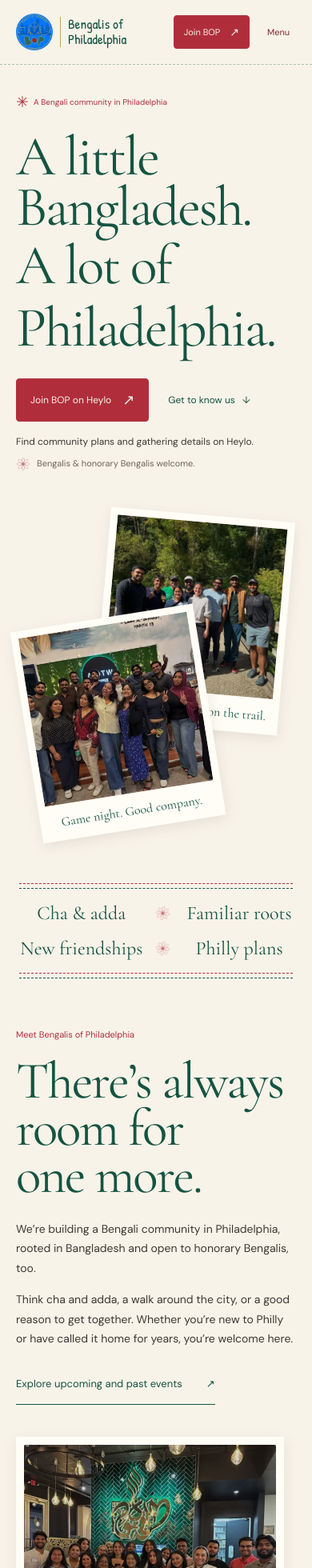
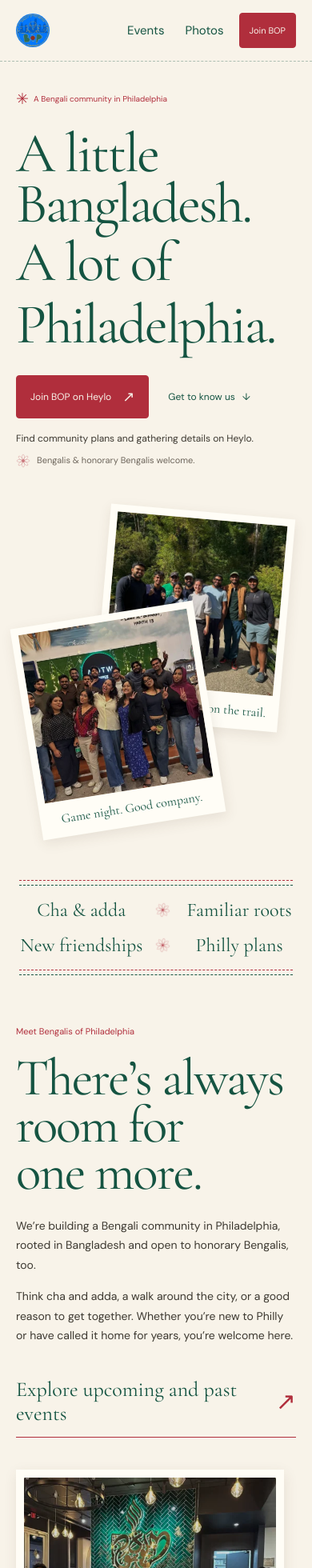
Before and after one commit to wasifsarwar/bengalisofphiladelphia, a React (Vite) app: page / in a window 390 px wide. Shown: the top 1960 px of the page at 80% size. Built offline with nearby package versions, Linux system fonts and the light colour scheme.

Commit message:
fix mobile menu thing

```diff
--- a/src/App.tsx
+++ b/src/App.tsx
@@ -14,7 +14,6 @@ import { Wordmark } from "./components/Wordmark";
 
 export function App() {
   const [photoIndex, setPhotoIndex] = useState<number | null>(null);
-  const [menuOpen, setMenuOpen] = useState(false);
   const base = import.meta.env.BASE_URL;
   const page = pageFromPath(location.pathname, base);
   const header = useRef<HTMLElement>(null);
@@ -55,23 +54,18 @@ export function App() {
     }
     return () => { cancelled = true; };
   }, [page]);
-  const menuButton = useRef<HTMLButtonElement>(null);
   const main = useRef<HTMLElement>(null);
   useScrollReveal(main);
-  const closeMenu = () => setMenuOpen(false);
   return (
     <>
       <a className="skip-link" href="#main" onClick={() => main.current?.focus()}>Skip to content</a>
-      <header ref={header} className="header" onKeyDown={(event) => {
-        if (event.key === "Escape" && menuOpen) { setMenuOpen(false); menuButton.current?.focus(); }
-      }}>
+      <header ref={header} className="header">
         <div className="wrap header-inner">
-          <a className="brand" href={base} aria-label="Bengalis of Philadelphia home" onClick={closeMenu}><Wordmark /></a>
-          <button className="menu-button" ref={menuButton} aria-expanded={menuOpen} aria-controls="navigation" onClick={() => setMenuOpen(!menuOpen)}>{menuOpen ? "Close" : "Menu"}</button>
-          <nav id="navigation" className={menuOpen ? "navigation open" : "navigation"} aria-label="Main navigation">
-            <a href={base} aria-current={page === "home" ? "page" : undefined} onClick={closeMenu}>Home</a>
-            <a href={`${base}events/`} aria-current={page === "events" ? "page" : undefined} onClick={closeMenu}>Events</a>
-            <a href={`${base}photos/`} aria-current={page === "photos" ? "page" : undefined} onClick={closeMenu}>Photos</a>
+          <a className="brand" href={base} aria-label="Bengalis of Philadelphia home"><Wordmark /></a>
+          <nav id="navigation" className="navigation" aria-label="Main navigation">
+            <a href={base} aria-current={page === "home" ? "page" : undefined}>Home</a>
+            <a href={`${base}events/`} aria-current={page === "events" ? "page" : undefined}>Events</a>
+            <a href={`${base}photos/`} aria-current={page === "photos" ? "page" : undefined}>Photos</a>
           </nav>
           <a className="button header-join" href={links.heylo} aria-label="Join BOP on Heylo">Join BOP <span aria-hidden="true">↗</span></a>
         </div>
@@ -101,7 +95,7 @@ export function App() {
             <h2 id="story-heading">There’s always<br />room for<br /><em>one more.</em></h2>
             <p>We’re building a Bengali community in Philadelphia, rooted in Bangladesh and open to honorary Bengalis, too.</p>
             <p>Think cha and adda, a walk around the city, or a good reason to get together. Whether you’re new to Philly or have called it home for years, you’re welcome here.</p>
-            <a className="text-link" href={`${base}events/`}>Explore upcoming and past events <span aria-hidden="true">↗</span></a>
+            <a className="text-link events-link" href={`${base}events/`}>Explore upcoming and past events <span aria-hidden="true">↗</span></a>
           </div>
         </section>
 
--- a/src/style.css
+++ b/src/style.css
@@ -897,3 +897,27 @@ em { font-weight: 500; }
 .home-destinations .home-album-link { margin-top: 0; }
 .page-events .events { padding-bottom: 40px; }
 .event-host-link { padding-bottom: 64px; }
+
+/* Mobile destinations stay beside the brand, never behind a menu. */
+@media (max-width: 850px) {
+  .header-inner { flex-wrap: nowrap; gap: 20px; }
+  .navigation { display: flex; flex-direction: row; position: static; order: 0; width: auto; margin-left: auto; padding: 0; border: 0; gap: 20px; font-size: 15px; }
+  .navigation a { min-height: 44px; display: inline-flex; align-items: center; padding-block: 12px; }
+  .header-join { margin-left: 0; }
+}
+@media (max-width: 600px) {
+  .header-inner { min-height: 76px; gap: 14px; }
+  .header .wordmark-name { display: none; }
+  .header .brand-logo { width: 42px; height: 42px; }
+  .navigation { gap: 16px; font-size: 15px; }
+  .navigation a:first-child { display: none; }
+  .header-join { padding-inline: 12px; min-height: 44px; }
+  .header-join > span { display: none; }
+}
+.story .events-link { display: flex; justify-content: space-between; align-items: center; gap: 20px; max-width: 420px; padding-block: 14px; font-family: var(--serif); font-size: clamp(26px, 2.5vw, 34px); font-weight: 600; line-height: 1.15; border-color: var(--red); }
+.events-link > span { color: var(--red); font-family: "DM Sans", sans-serif; font-size: 30px; flex-shrink: 0; }
+@media (prefers-reduced-motion: no-preference) {
+  .story .events-link { transition: color 200ms; }
+  .story .events-link:is(:hover, :focus-visible) { color: var(--red); opacity: 1; }
+  .events-link:is(:hover, :focus-visible) > span { translate: 4px -4px; }
+}
```
